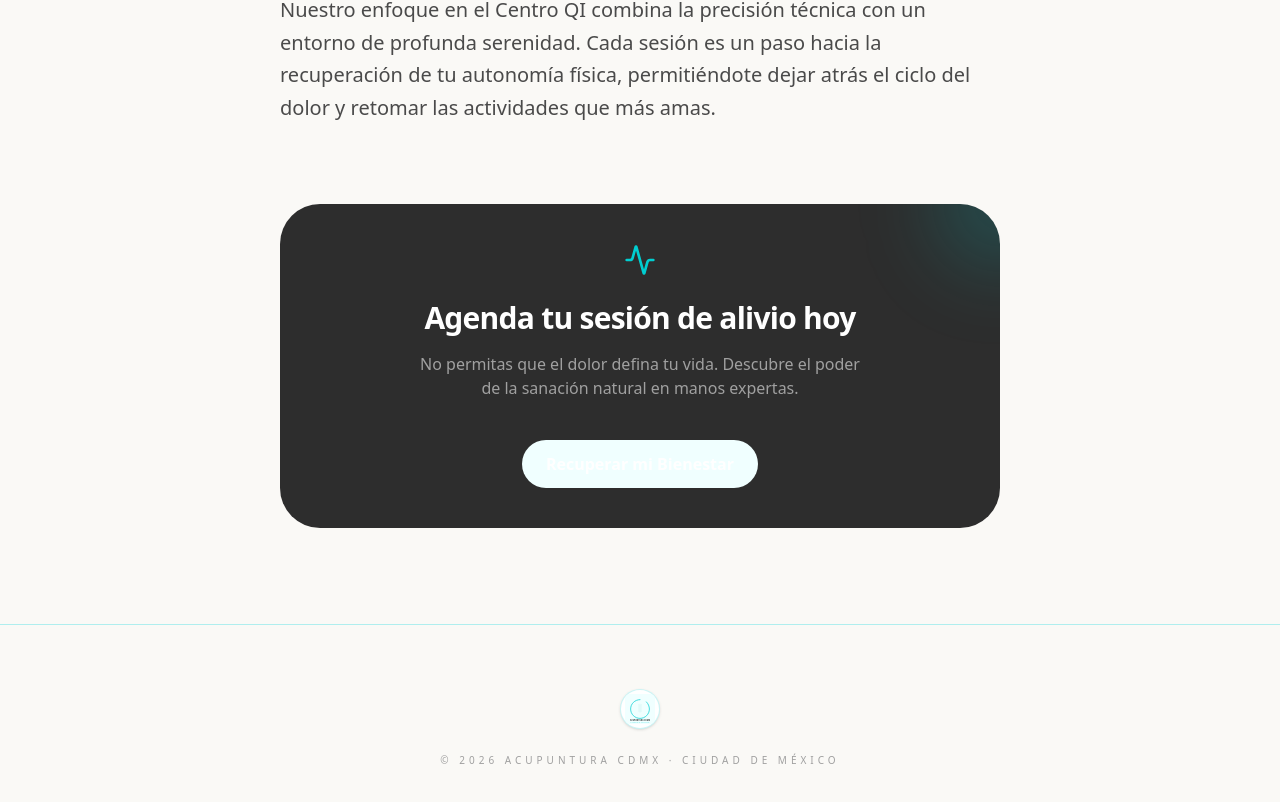
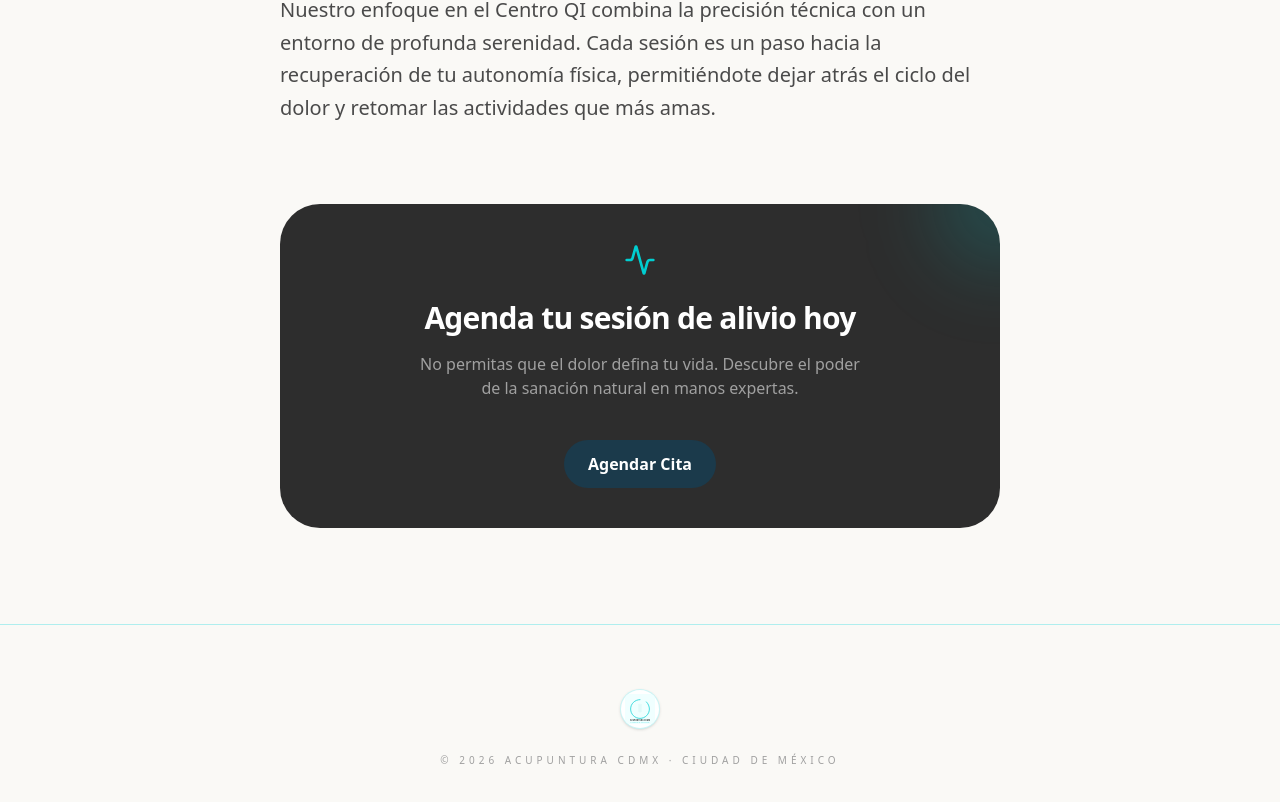
Before and after one commit to lizagam68-web/ACUPUNTURA-CDMX, a Next.js app: page /blog/acupuntura-dolor-cronico-cdmx in a window 1280 px wide. Shown: the part 2363-3165 px from the top of the page. Built offline with nearby package versions, Linux system fonts and the light colour scheme; no server answers; a web font is replaced by a local one.

Commit message:
feat(whatsapp): Refactor and localize WhatsApp button
Refactors the WhatsApp button component to accept a localized link and updates the blog post page to use this new functionality. This allows for specific tracking and messaging per blog entry, improving user engagement and data collection.

```diff
--- a/components/WhatsAppButton.tsx
+++ b/components/WhatsAppButton.tsx
@@ -8,10 +8,9 @@ interface WhatsAppButtonProps {
 
 export const WhatsAppButton: React.FC<WhatsAppButtonProps> = ({
   label = "Agendar Cita",
-  link = "https://wa.me/525552520615", // Tu número centralizado
+  link = "https://wa.me/525552520615",
   className
 }) => {
-
   const handleTracking = () => {
     if (typeof window !== 'undefined' && (window as any).gtag) {
       (window as any).gtag('event', 'conversion', {
@@ -22,10 +21,7 @@ export const WhatsAppButton: React.FC<WhatsAppButtonProps> = ({
   };
 
   return (
-    <button
-      onClick={handleTracking}
-      className={`bg-[#1B3A4B] text-white px-6 py-3 rounded-full font-bold hover:bg-[#2ABFBF] transition-all ${className}`}
-    >
+    <button onClick={handleTracking} className={`bg-[#1B3A4B] text-white rounded-full font-bold ${className}`}>
       {label}
     </button>
   );
--- a/pages/blog/acupuntura-dolor-cronico-cdmx.tsx
+++ b/pages/blog/acupuntura-dolor-cronico-cdmx.tsx
@@ -7,8 +7,8 @@ import Head from 'next/head';
 import SEO from '@/components/SEO';
 import { WhatsAppButton } from '@/components/WhatsAppButton';
 
-// Agregamos el enlace directamente aquí para que no haya errores
-const WHATSAPP_LINK_DOLOR = "https://wa.me/525552520615?text=Hola%20Liz,%20leí%20tu%20artículo%20sobre%20Dolor%20Crónico%20y%20quiero%20agendar%20cita.";
+// Agrega esto justo debajo de los imports para que la página tenga su propia dirección
+const LINK_WHATSAPP_LOCAL = "https://wa.me/525552520615?text=Hola%20Liz,%20leí%20tu%20artículo%20sobre%20Dolor%20Crónico%20y%20quiero%20agendar%20cita.";
 
 export default function DolorCronicoBlog() {
   return (
@@ -191,9 +191,9 @@ export default function DolorCronicoBlog() {
             No permitas que el dolor defina tu vida. Descubre el poder de la sanación natural en manos expertas.
           </p>
           <WhatsAppButton
-            link={WHATSAPP_LINK_DOLOR}
-            label="Recuperar mi Bienestar"
-            className="bg-[#F0FFFF] text-[#2D2D2D] hover:bg-[#E0FFFF]"
+            label="Agendar Cita"
+            link={LINK_WHATSAPP_LOCAL}
+            className="px-6 py-3"
           />
         </motion.div>
       </main>
```
